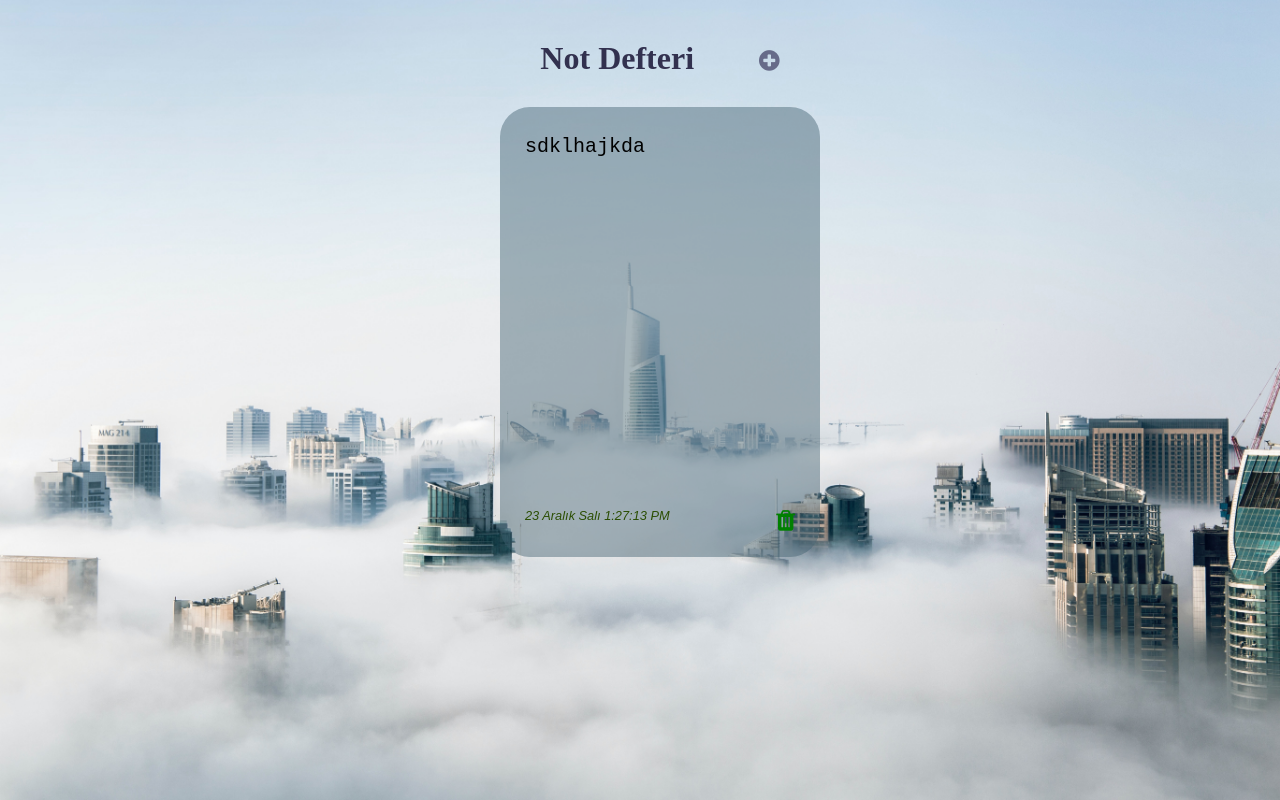
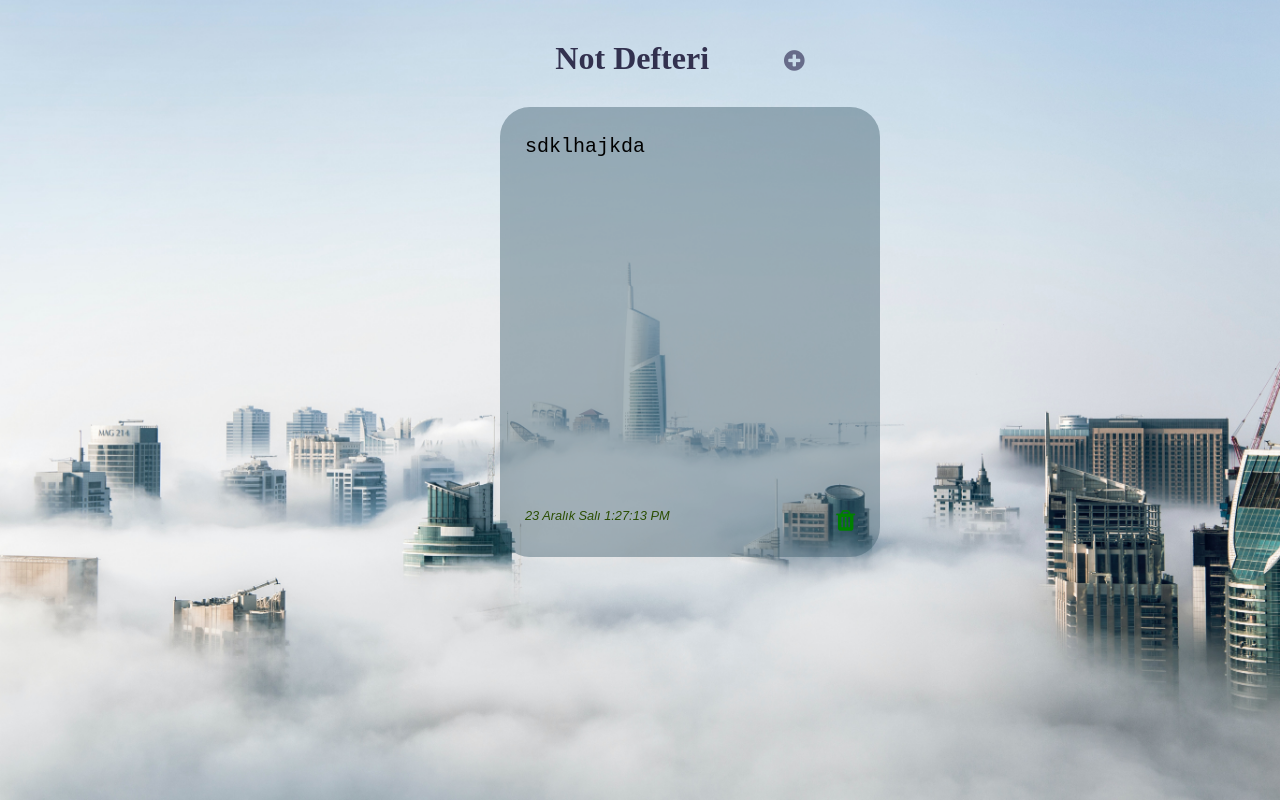
Before and after one commit to huseyincemakyuz/notes-app-kodluyoruz-project-, a React (Create React App) app: page / in a window 1280 px wide. Built offline with nearby package versions, Linux system fonts and the light colour scheme.

Commit message:
note width changed

```diff
--- a/src/App.css
+++ b/src/App.css
@@ -1,7 +1,7 @@
 /****************************************** App-Css ***********************************************/
 .App {
     height: 90vh;
-    width: 350px;
+    width: 400px;
 }
 
 body {
@@ -36,7 +36,7 @@ body {
     margin-bottom: 56px;
     padding: 25px;
     height: 450px;
-    width: 320px;
+    width: 380px;
     display: flex;
     flex-direction: column;
     border-radius: 30px;
@@ -94,10 +94,11 @@ body {
 
 .note-container  h1 {
     color:#090325c9;
-    margin-right: 30px;
+    margin-right: 40px;
     margin-bottom: 30px;
     text-align: center;
     font-family: cursive;
+
 }
 
 
@@ -132,7 +133,7 @@ body {
 }
 
 .icon-plus{
-    margin-left: 45px;
+    margin-left: 55px;
 }
 
 .icon-plus i:hover {
```
Also changed, not shown: src/img/notes-app2.png (added), 1 other file (tests, documents, lock files or other folders).
